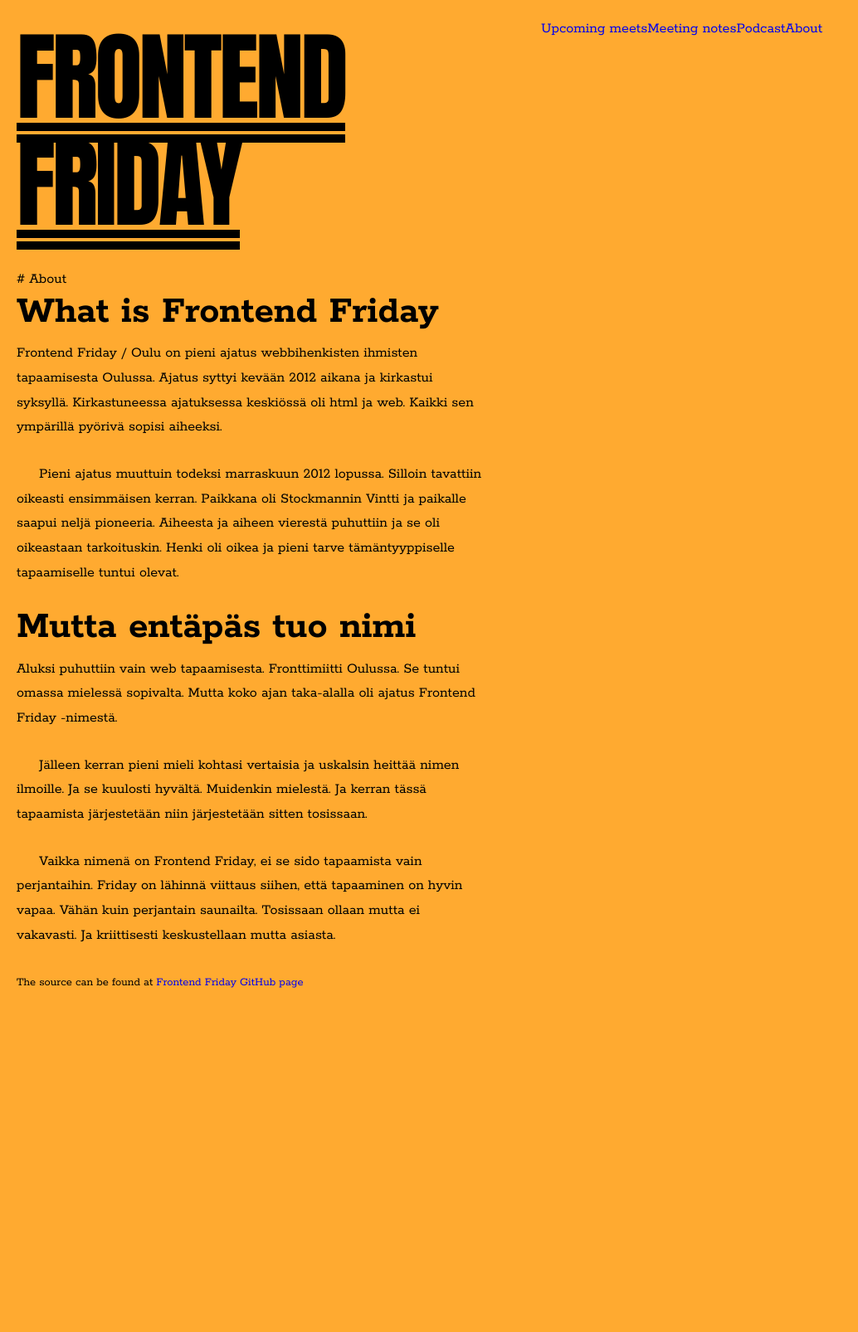
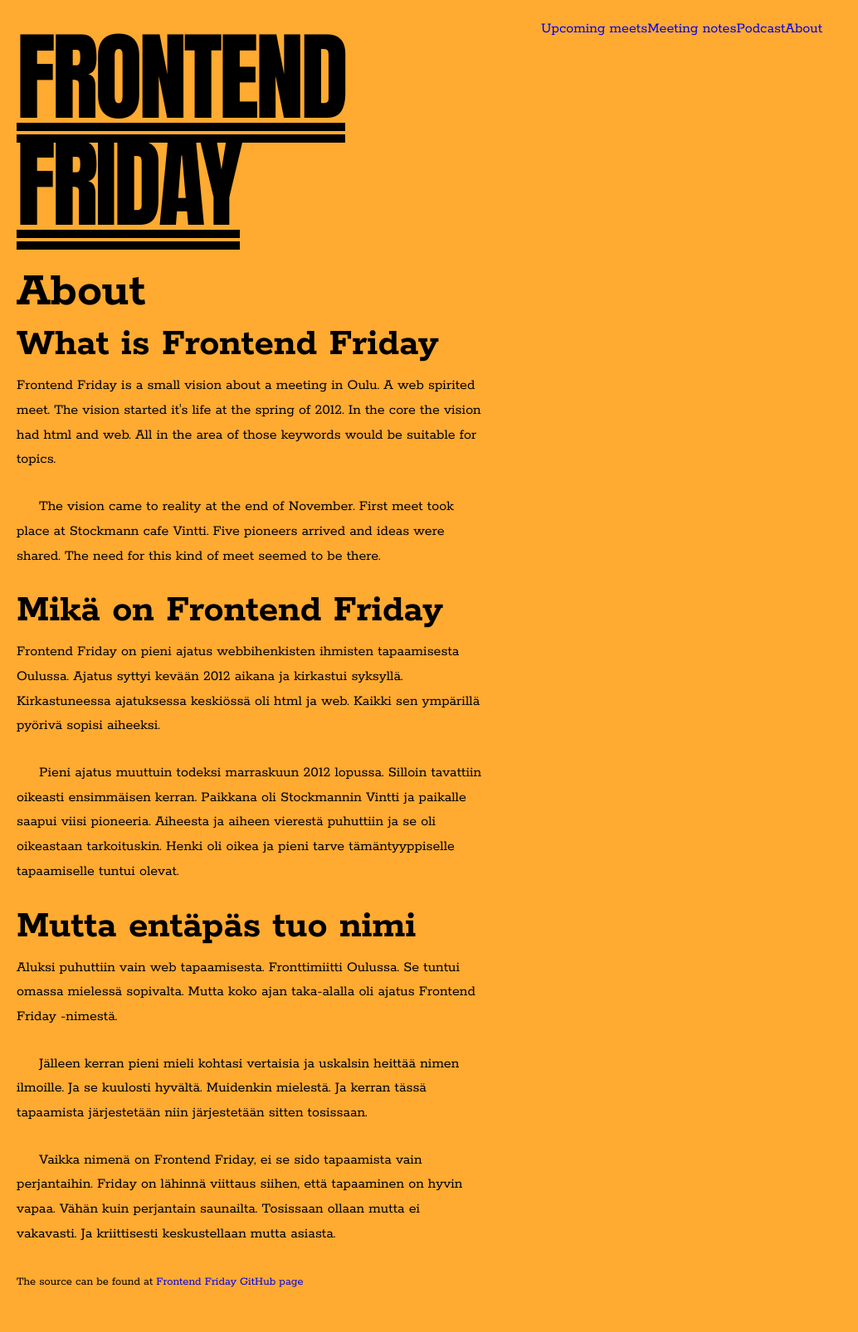
Before and after one commit to ouluweb/ouluweb.github.io, a Jekyll site: the page built from about.html, in a window 1280 px wide. Shown: the whole page at 83% size, without its empty margins (0-1034 px from the left). Built offline with Jekyll 4.4.1, drawn with Linux system fonts in a browser that asks for light colours; Markdown is read by kramdown in place of the engine named in the settings; before the commit the page ends 1246 px from its top, so only the background shows below that.

```diff
--- a/about.html
+++ b/about.html
@@ -3,13 +3,18 @@
 title: About
 ---
 
-# About
+<h1>About</h1>
 
 <h2>What is Frontend Friday</h2>
 
+<p>Frontend Friday is a small vision about a meeting in Oulu. A web spirited meet. The vision started it's life at the spring of 2012. In the core the vision had html and web. All in the area of those keywords would be suitable for topics.</p>
+<p>The vision came to reality at the end of November. First meet took place at Stockmann cafe Vintti. Five pioneers arrived and ideas were shared. The need for this kind of meet seemed to be there.</p>
 
-<p>Frontend Friday / Oulu on pieni ajatus webbihenkisten ihmisten tapaamisesta Oulussa. Ajatus syttyi kevään 2012 aikana ja kirkastui syksyllä. Kirkastuneessa ajatuksessa keskiössä oli html ja web. Kaikki sen ympärillä pyörivä sopisi aiheeksi.</p>
-<p>Pieni ajatus muuttuin todeksi marraskuun 2012 lopussa. Silloin tavattiin oikeasti ensimmäisen kerran. Paikkana oli Stockmannin Vintti ja paikalle saapui neljä pioneeria. Aiheesta ja aiheen vierestä puhuttiin ja se oli oikeastaan tarkoituskin. Henki oli oikea ja pieni tarve tämäntyyppiselle tapaamiselle tuntui olevat.</p>
+
+<h2>Mikä on Frontend Friday</h2>
+
+<p>Frontend Friday on pieni ajatus webbihenkisten ihmisten tapaamisesta Oulussa. Ajatus syttyi kevään 2012 aikana ja kirkastui syksyllä. Kirkastuneessa ajatuksessa keskiössä oli html ja web. Kaikki sen ympärillä pyörivä sopisi aiheeksi.</p>
+<p>Pieni ajatus muuttuin todeksi marraskuun 2012 lopussa. Silloin tavattiin oikeasti ensimmäisen kerran. Paikkana oli Stockmannin Vintti ja paikalle saapui viisi pioneeria. Aiheesta ja aiheen vierestä puhuttiin ja se oli oikeastaan tarkoituskin. Henki oli oikea ja pieni tarve tämäntyyppiselle tapaamiselle tuntui olevat.</p>
 <h2>Mutta entäpäs tuo nimi</h2>
 
 <p>Aluksi puhuttiin vain web tapaamisesta. Fronttimiitti Oulussa. Se tuntui omassa mielessä sopivalta. Mutta koko ajan taka-alalla oli ajatus Frontend Friday -nimestä.</p>
```
Also changed, not shown: _layouts/default.html (+10 -0 lines).
